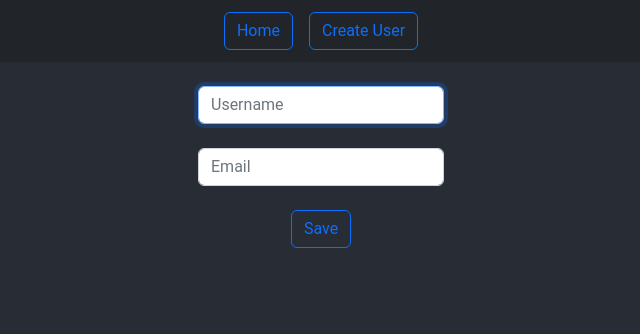
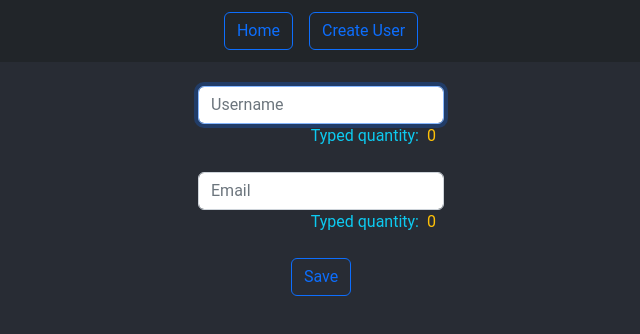
Before and after one commit to RodneyMac/redux-crud, a React (Create React App) app: page /create-user in a window 1280 px wide. Shown: the top 334 px of the page, without its empty margins (319-959 px from the left). Built offline with nearby package versions, Linux system fonts and the light colour scheme.

Commit message:
amountWritten input state added

```diff
--- a/src/components/UserForm/UserForm.js
+++ b/src/components/UserForm/UserForm.js
@@ -7,6 +7,8 @@ import { useNavigate, useParams } from "react-router-dom";
 const UserForm = () => {
   const users = useSelector((state) => state.users);
   const [user, setUser] = useState({username: "", email: ""});
+  const [amountWrittenUsername, setAmountWrittenUsername] = useState(0);
+  const [amountWrittenEmail, setAmountWrittenEmail] = useState(0);
   const dispatch = useDispatch();
   const navigate = useNavigate();
   const params = useParams();
@@ -16,6 +18,12 @@ const UserForm = () => {
       ...user,
       [e.target.name]: e.target.value,
     });
+
+    if(e.target.name === "username") {
+     setAmountWrittenUsername(e.target.value.length);
+    } else if(e.target.name === "email") {
+      setAmountWrittenEmail(e.target.value.length);
+    }
   };
 
   const handleSubmit = (e) => {
@@ -51,6 +59,9 @@ const UserForm = () => {
               value={user.username}
               autoFocus
             />
+            <div className="d-flex justify-content-end text-info">Typed quantity:
+              <div className="text-warning mx-2">{amountWrittenUsername}</div>
+            </div>
           </div>
           <div className="mt-4">
             <input
@@ -61,6 +72,9 @@ const UserForm = () => {
               onChange={handleChange}
               value={user.email}
             />
+            <div className="d-flex justify-content-end text-info">Typed quantity:
+              <div className="text-warning mx-2">{amountWrittenEmail}</div>
+            </div>
           </div>
           <div className="mt-4 text-center">
             <button className="btn btn-outline-primary" onClick={handleSubmit}>Save</button>
--- a/src/features/user/userSlice.js
+++ b/src/features/user/userSlice.js
@@ -1,6 +1,6 @@
 import {createSlice} from "@reduxjs/toolkit";
 
-const initialState = []
+const initialState = [];
 
 export const userSlice = createSlice({
   name: "users",
```
